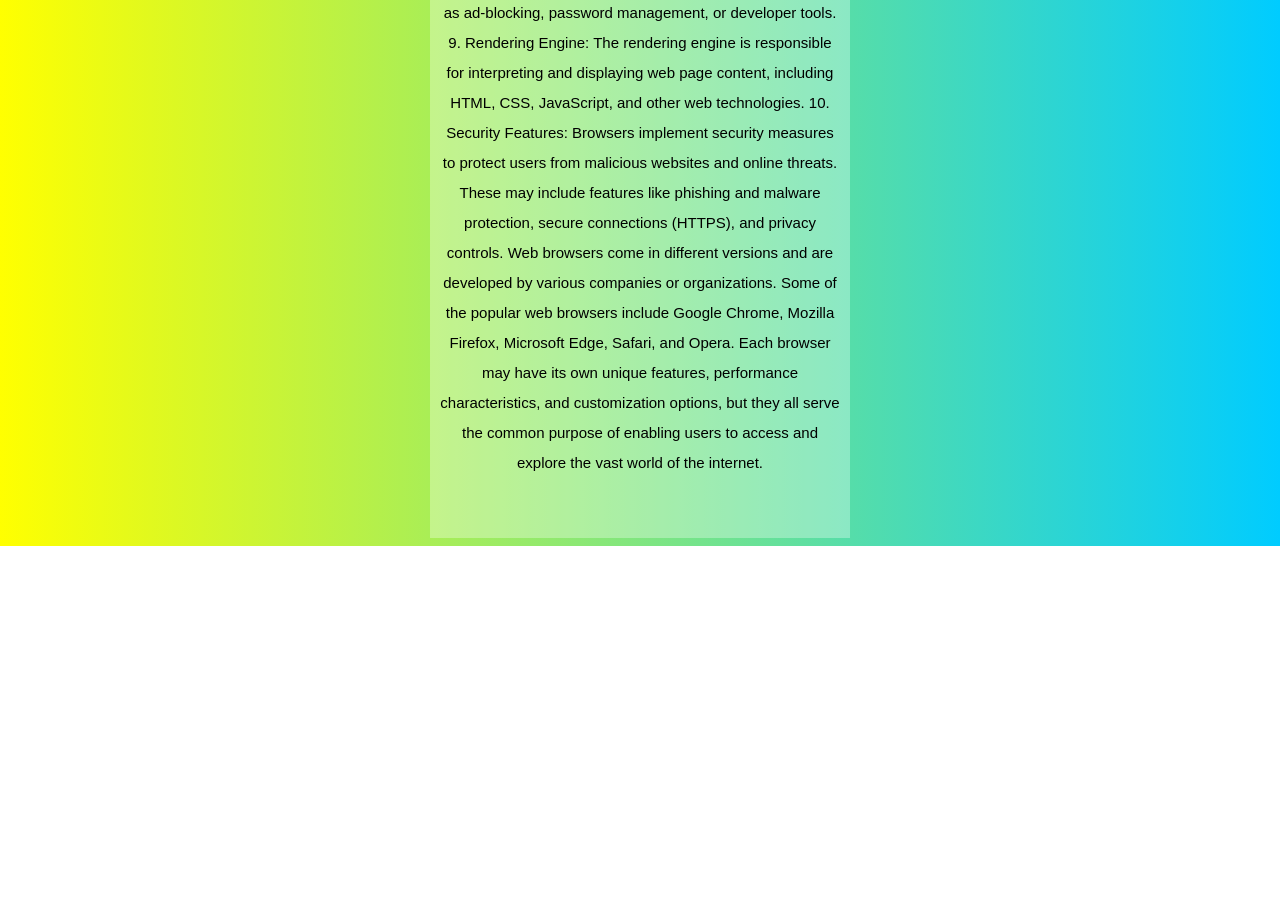
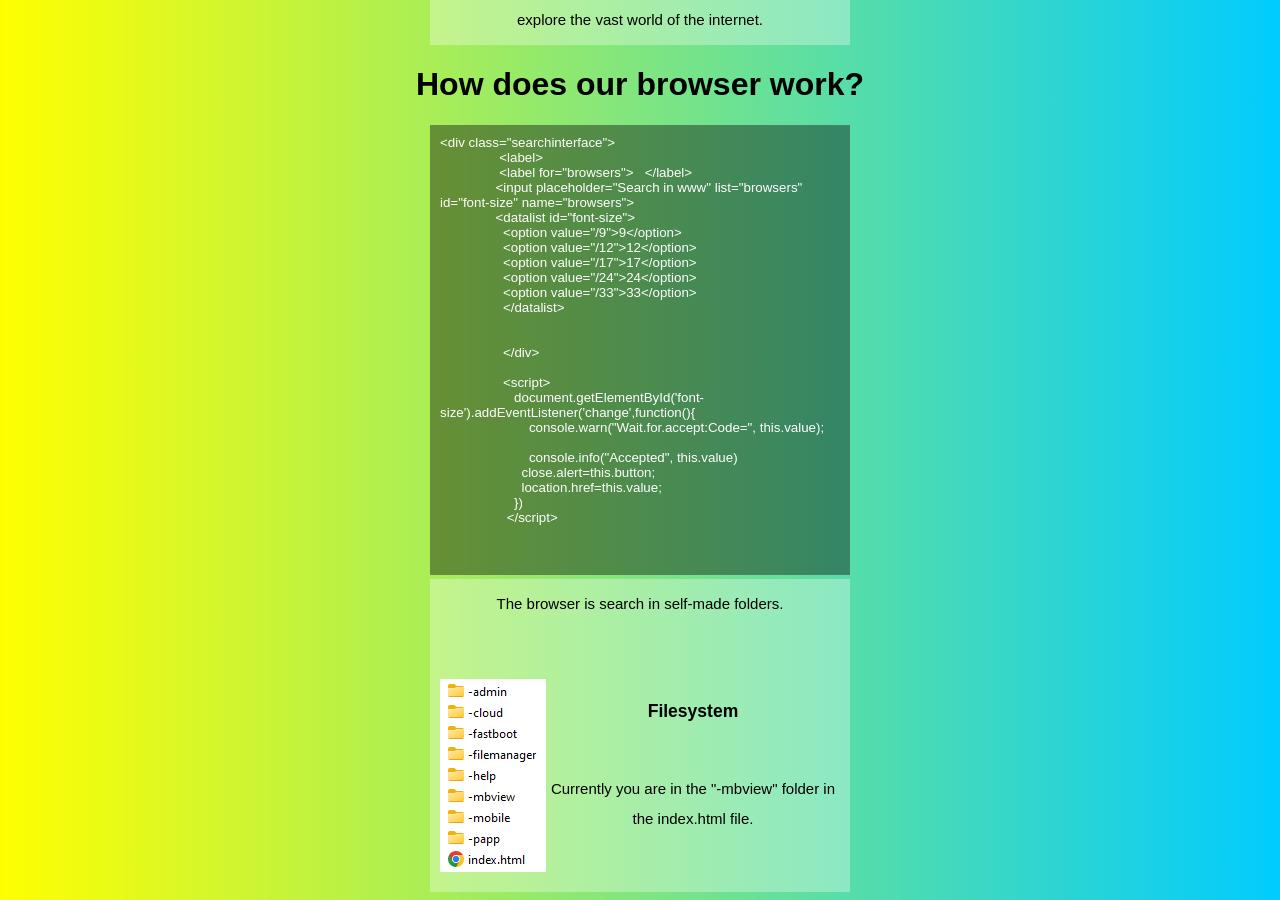
Before and after one commit to n-km/www-webbrowser, a plain HTML site: page 22-gg/-mbview/index.html in a window 1280 px wide. Shown: the part 1932-2832 px from the top of the page. Before the commit the page ends 2478 px from the top, so only its background shows below. Drawn offline with Linux system fonts and the light colour scheme.

Commit message:
Update index.html

```diff
--- a/22-gg/-mbview/index.html
+++ b/22-gg/-mbview/index.html
@@ -25,7 +25,7 @@
 }
 .text {
     background-color: rgba(255, 255, 255, 0.313);
-    height: 1400px;
+    height: max-content;
     width: 400px;
     font-size: 15px;
     padding: 10px;
@@ -54,6 +54,19 @@
     background-color: black;
     color: white;
 }
+.script textarea {
+    background-color: rgba(0, 0, 0, 0.398);
+    color: rgb(255, 255, 255);
+    font-family: 'arial';
+    width: 400px;
+    height: 430px;
+    resize: none;
+    cursor: text;
+    padding: 9px;
+}
+.ordner-system {
+    display: flex;
+}
 </style>
 </head>
 <body>
@@ -64,6 +77,7 @@
         <div class="options-task" id="OPTIONS">
             <button onclick="OPTIONS.style.display = 'none'">close</button>
             <a href="mb-browse"><button>start browsing</button></a>
+            <a href=""><button>AI-School-system</button></a>
             <button>read more...</button>
         </div>
         <h1>What is a Browser?</h1>
@@ -72,7 +86,7 @@
         <img height="50px" width="50px" src="https://logonoid.com/images/microsoft-edge-logo.png">
         <br>
         <br>
-        <img width="80%" src="https://www.onlinecourses24x7.com/wp-content/uploads/2019/07/Internet-Network-Ecosystem.jpg">
+        <img width="420px" src="https://www.onlinecourses24x7.com/wp-content/uploads/2019/07/Internet-Network-Ecosystem.jpg">
         <br>
         <br>
         <div class="text">
@@ -102,6 +116,47 @@ Here are some key features and components commonly found in web browsers:
 
 Web browsers come in different versions and are developed by various companies or organizations. Some of the popular web browsers include Google Chrome, Mozilla Firefox, Microsoft Edge, Safari, and Opera. Each browser may have its own unique features, performance characteristics, and customization options, but they all serve the common purpose of enabling users to access and explore the vast world of the internet.
         </div>
+        <h1>How does our browser work?</h1>
+        <div class="script">
+            <textarea disabled="disabled"><div class="searchinterface">
+                <label>
+                <label for="browsers">   </label>
+               <input placeholder="Search in www" list="browsers" id="font-size" name="browsers">
+               <datalist id="font-size">
+                 <option value="/9">9</option>
+                 <option value="/12">12</option>
+                 <option value="/17">17</option>
+                 <option value="/24">24</option>
+                 <option value="/33">33</option>
+                 </datalist>
+
+
+                 </div>
+
+                 <script>
+                    document.getElementById('font-size').addEventListener('change',function(){
+                        console.warn("Wait.for.accept:Code=", this.value);
+
+                        console.info("Accepted", this.value)
+                      close.alert=this.button;
+                      location.href=this.value;
+                    })
+                  </script></textarea>
+        </div>
+        <div class="text">
+            The browser is search in self-made folders.
+            <br><br><br>
+            <div class="ordner-system">
+                <div class="ordner-system-picture">
+                    <img src="pictures/Screenshot 2023-06-13 191844.png" >
+                </div>
+                <div class="ordner-system-text">
+                    <h3>Filesystem</h3>
+                    <br>
+                    Currently you are in the "-mbview" folder in the index.html file.
+                </div>
+            </div>
+        </div>
     </center>
     </div>
 </body>
```
